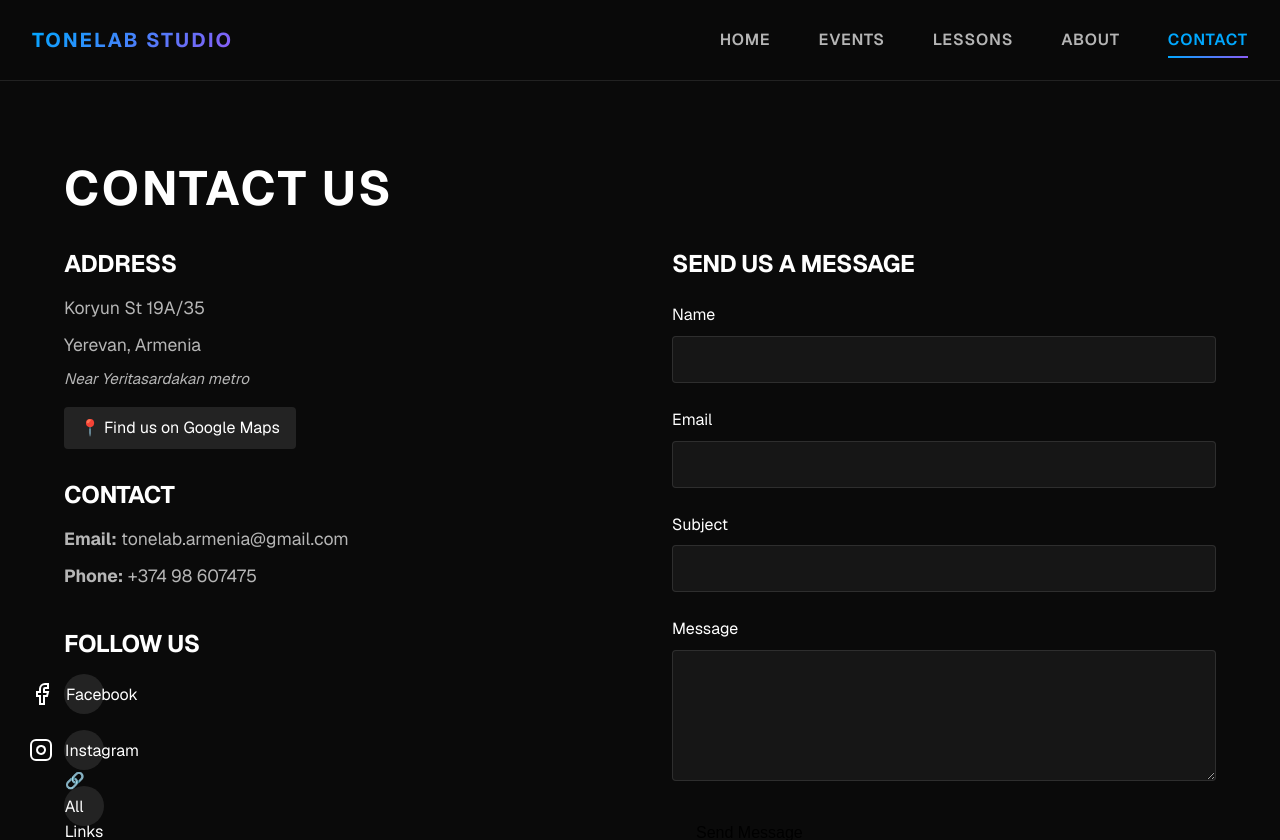
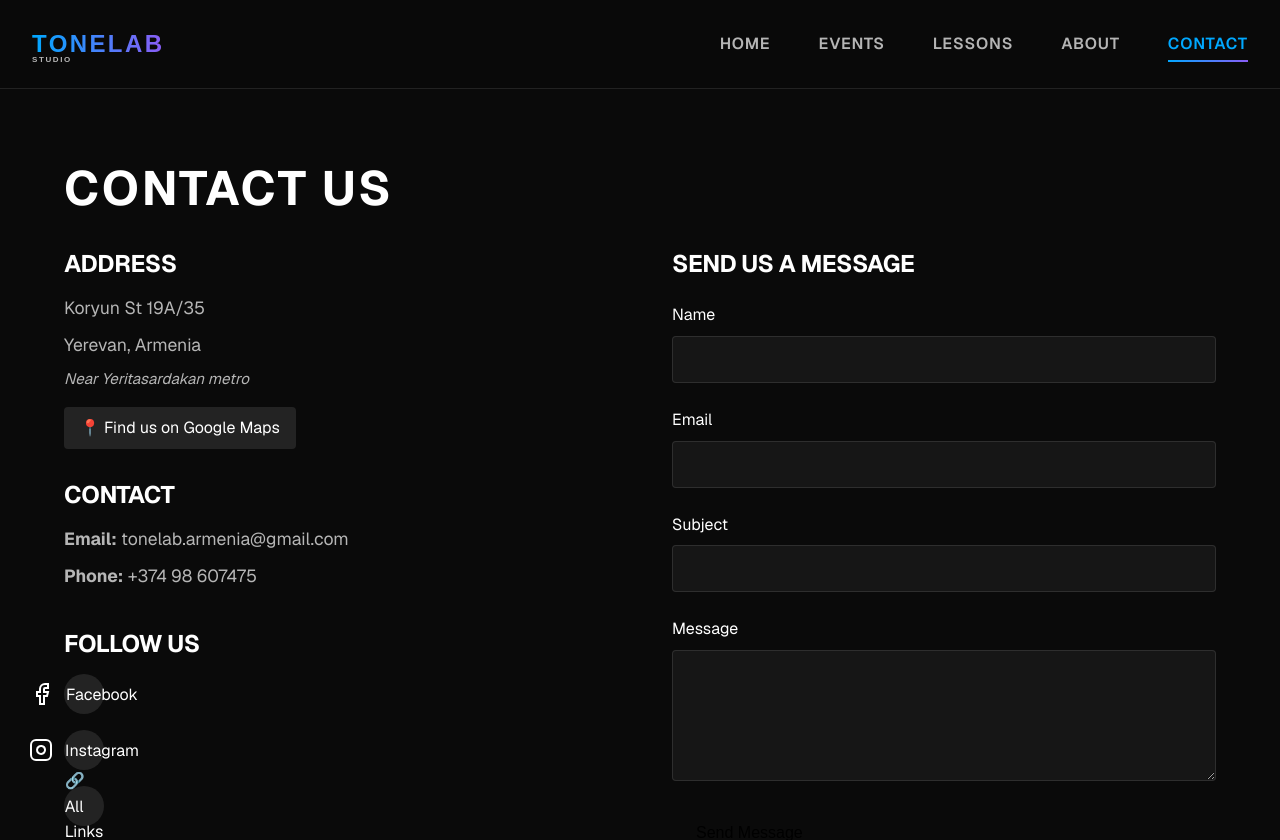
Before and after one commit to TigranAthanesyan/tonelab-studio, a Next.js app: page /contact in a window 1280 px wide. Shown: the top 840 px of the page. Built offline with nearby package versions, Linux system fonts and the light colour scheme.

Commit message:
Add logo and favicon with brand gradient design
Co-authored-by: davittatenkohayrapetyan <134504905+davittatenkohayrapetyan@users.noreply.github.com>

```diff
--- a/src/app/layout.tsx
+++ b/src/app/layout.tsx
@@ -19,6 +19,10 @@ const geistMono = Geist_Mono({
 export const metadata: Metadata = {
   title: venueConfig.name,
   description: venueConfig.shortDescription,
+  icons: {
+    icon: '/icon.svg',
+    apple: '/icon.svg',
+  },
 };
 
 export default function RootLayout({
--- a/src/components/Navbar/index.tsx
+++ b/src/components/Navbar/index.tsx
@@ -2,6 +2,7 @@
 
 import { useState } from 'react';
 import Link from 'next/link';
+import Image from 'next/image';
 import { usePathname } from 'next/navigation';
 import styles from './styles.module.css';
 import { venueConfig } from '@/config/venue';
@@ -30,8 +31,15 @@ export default function Navbar() {
     <nav className={styles.navbar}>
       <div className={styles.navContainer}>
         <div className={styles.logo}>
-          <Link href="/" onClick={closeMenu}>
-            {venueConfig.name.toUpperCase()}
+          <Link href="/" onClick={closeMenu} className={styles.logoLink}>
+            <Image
+              src="/logo.svg"
+              alt={venueConfig.name}
+              width={180}
+              height={40}
+              priority
+              className={styles.logoImage}
+            />
           </Link>
         </div>
 
--- a/src/components/Navbar/styles.module.css
+++ b/src/components/Navbar/styles.module.css
@@ -19,23 +19,25 @@
 }
 
 .logo {
-  font-size: var(--font-size-xl);
-  font-weight: 700;
-  letter-spacing: 0.1em;
   z-index: 1001;
+  display: flex;
+  align-items: center;
 }
 
-.logo a {
-  color: var(--text-primary);
-  transition: all 0.2s ease;
-  background: var(--gradient-accent);
-  -webkit-background-clip: text;
-  -webkit-text-fill-color: transparent;
-  background-clip: text;
+.logoLink {
+  display: flex;
+  align-items: center;
+  transition: opacity 0.2s ease;
 }
 
-.logo a:hover {
+.logoLink:hover {
   opacity: 0.8;
+}
+
+.logoImage {
+  height: auto;
+  width: auto;
+  max-height: 40px;
 }
 
 .navLinks {
@@ -117,7 +119,11 @@
   }
 
   .logo {
-    font-size: var(--font-size-lg);
+    max-height: 32px;
+  }
+
+  .logoImage {
+    max-height: 32px;
   }
 
   .hamburger {
@@ -159,7 +165,11 @@
   }
 
   .logo {
-    font-size: var(--font-size-base);
+    max-height: 28px;
+  }
+
+  .logoImage {
+    max-height: 28px;
   }
 
   .navLinks {
```
Also changed, not shown: public/icon.svg (added), public/logo.svg (added).
